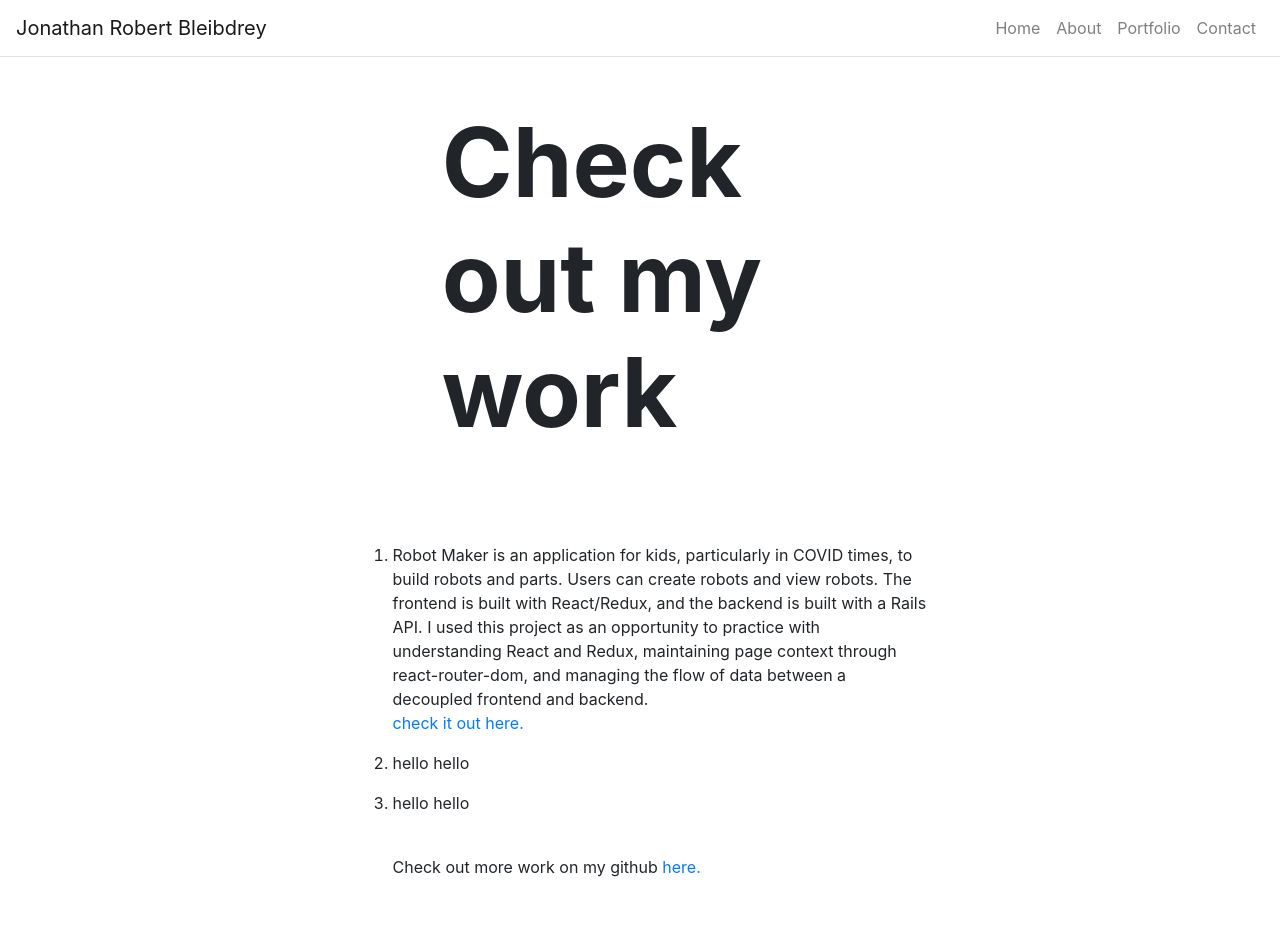
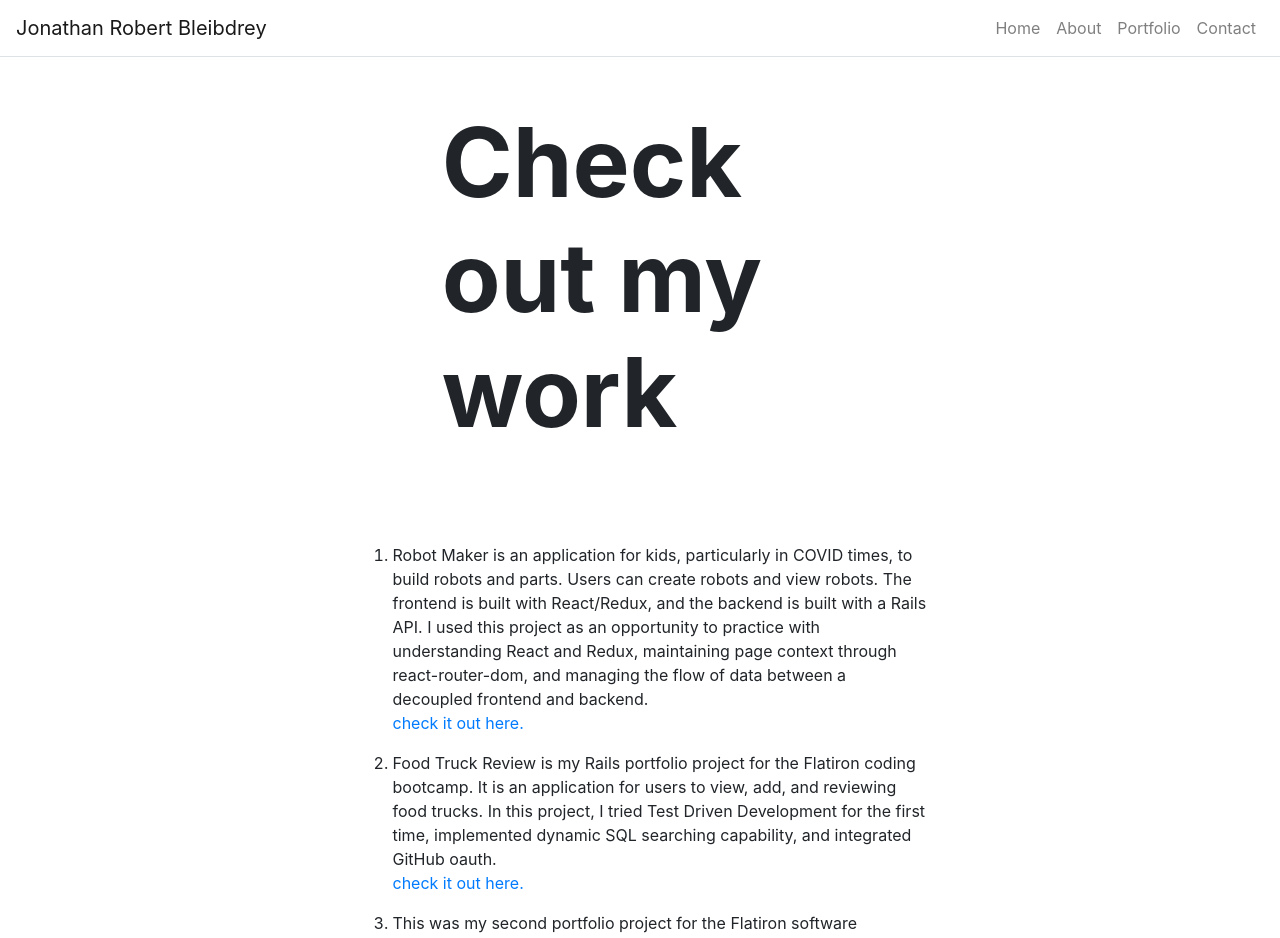
Before and after one commit to jonbleibdrey/personal_site, a React (Create React App) app: page /portfolio in a window 1280 px wide. Shown: the top 938 px of the page. Built offline with nearby package versions, Linux system fonts and the light colour scheme.

Commit message:
added to title tab

```diff
--- a/public/index.html
+++ b/public/index.html
@@ -9,7 +9,7 @@
       name="description"
       content="Web site created using create-react-app"
     />
-    <link rel="apple-touch-icon" href="%PUBLIC_URL%/logo192.png" />
+    <link rel="apple-touch-icon" href="%PUBLIC_URL%/jon.jpg" />
     <!--
       manifest.json provides metadata used when your web app is installed on a
       user's mobile device or desktop. See https://developers.google.com/web/fundamentals/web-app-manifest/
--- a/src/pages/PortfolioPage.js
+++ b/src/pages/PortfolioPage.js
@@ -27,13 +27,20 @@ const PortfolioPage = (props) => {
 
                 <li>
                 <p>
-                    hello hello
+                Food Truck Review is my Rails portfolio project for the Flatiron coding bootcamp.
+                It is an application for users to view, add, and reviewing food trucks.
+                In this project, I tried Test Driven Development for the first time, implemented dynamic SQL searching capability, and integrated GitHub oauth.
+                <br/>
+                <a href="https://github.com/jonbleibdrey/rails_food_truck_review"> check it out here. </a>
                 </p>
                 </li>
 
                 <li>
                 <p>
-                    hello hello
+                This was my second portfolio project for the Flatiron software engineering program.
+                It's meant to demonstrate my competence with the Sinatra web framework.
+                I built a journal application for managing users journals and if you wanted to share with other people you could do that also.
+                <a href="https://github.com/jonbleibdrey/the_spiritual_thought"> check it out here. </a>
                 </p>
                 </li>
                 <br/>
```
Also changed, not shown: public/jon.jpg (added).
